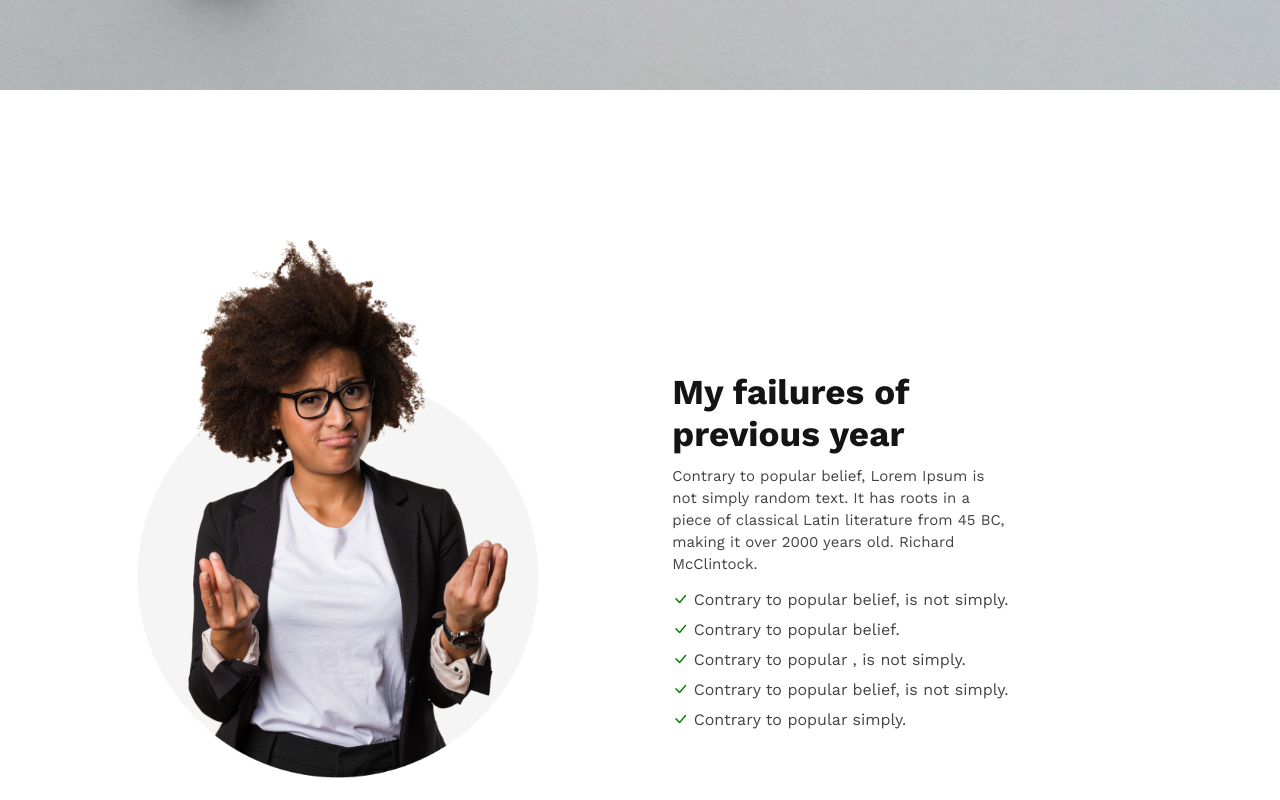
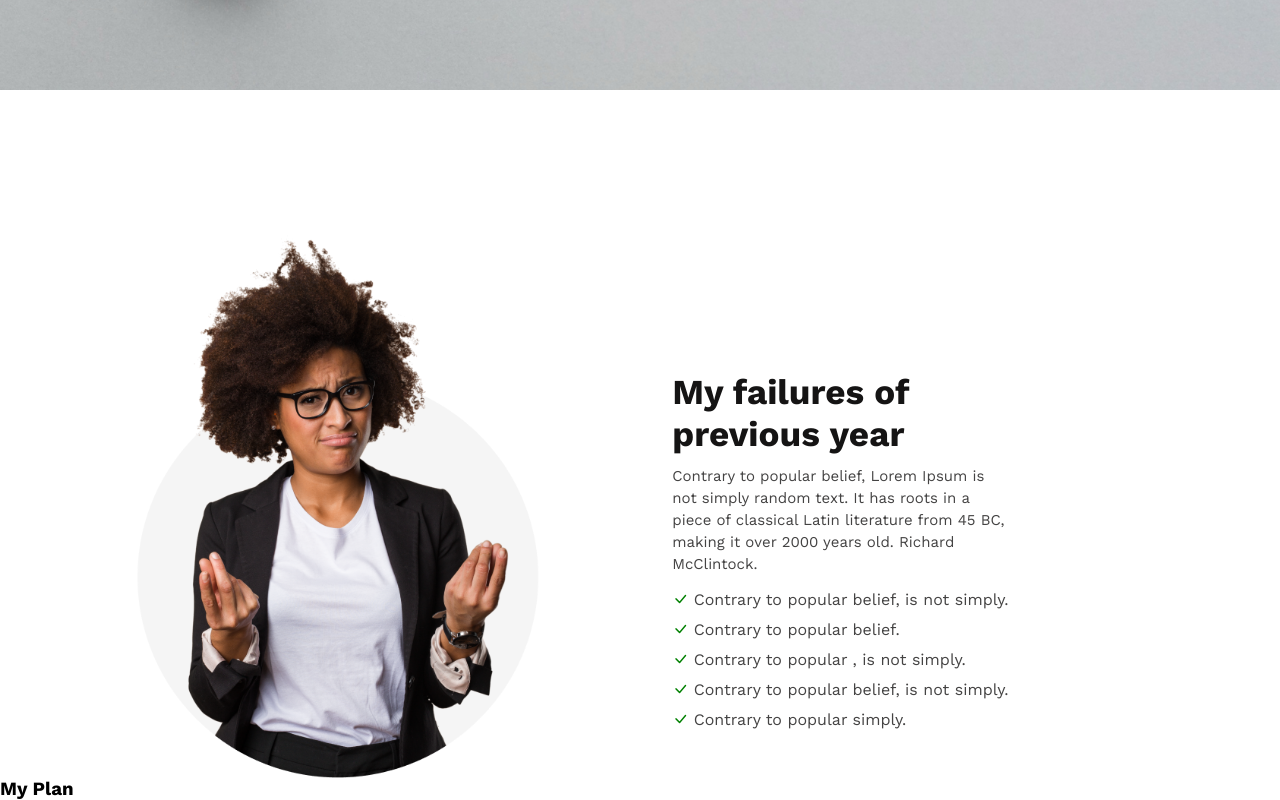
Before and after one commit to 7saffix/newYearNewMe, a plain HTML site: page index.html in a window 1280 px wide. Shown: the part 557-1357 px from the top of the page. Before the commit the page ends 1335 px from the top, so only its background shows below. Drawn offline with nearby package versions, Linux system fonts and the light colour scheme.

Commit message:
start plan section

```diff
--- a/index.html
+++ b/index.html
@@ -40,6 +40,10 @@
                 <label for="">Contrary to popular simply.</label>
             </div>
         </section>
+
+        <section class="plan-section">
+            <h3>My Plan</h3>
+        </section>
     </main>
 </body>
 </html>
```
